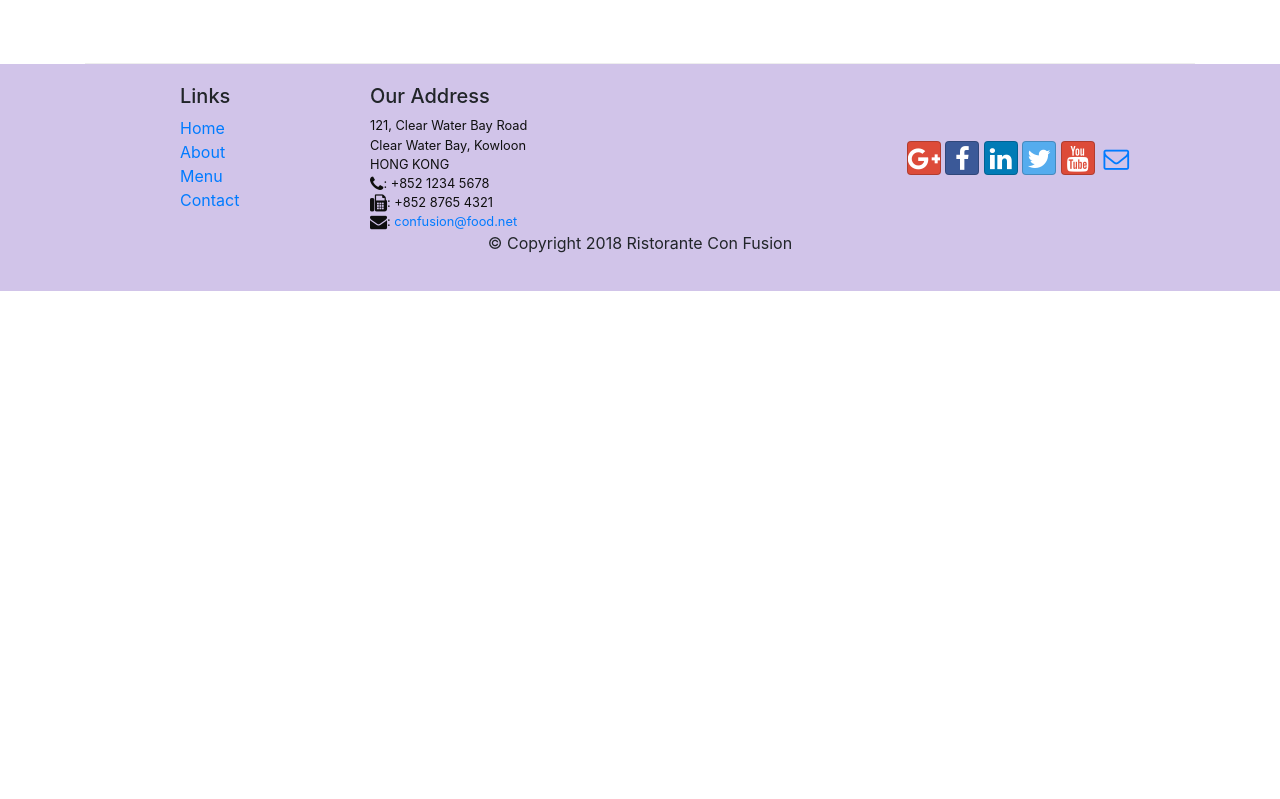
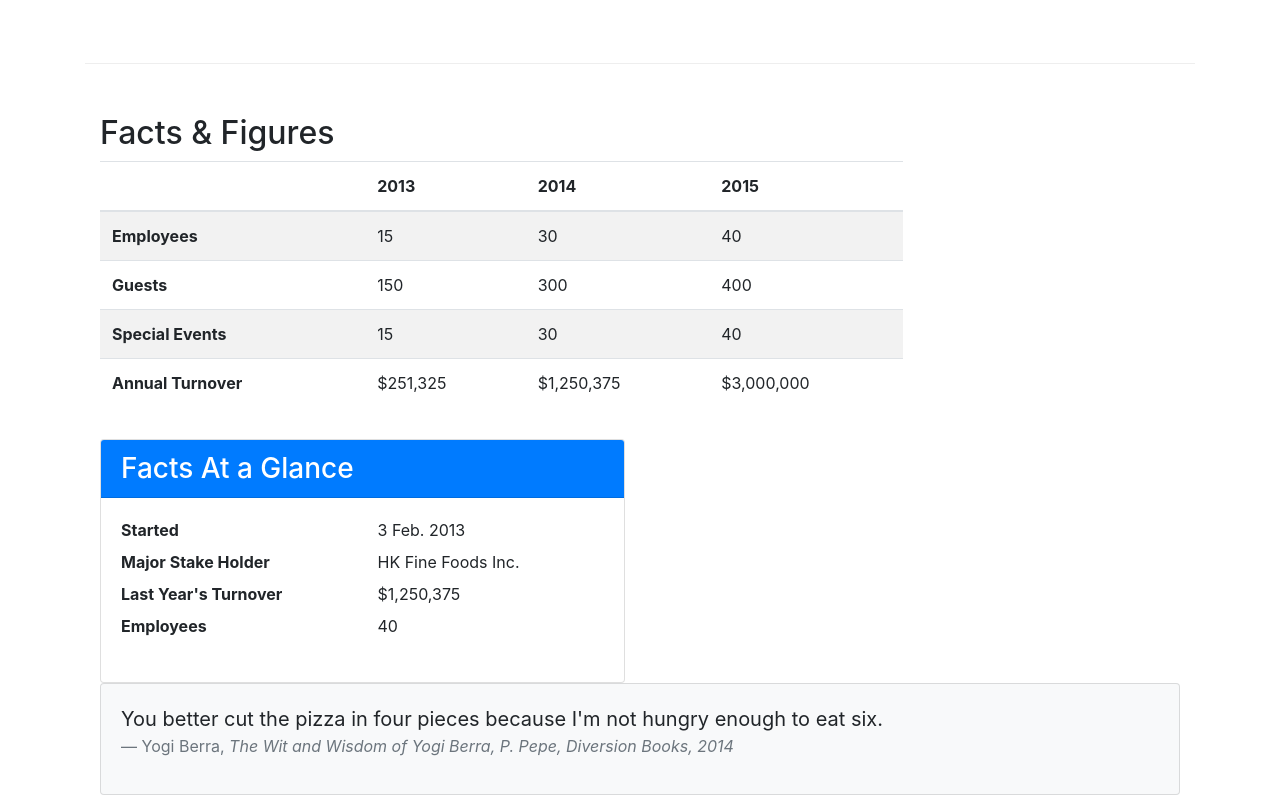
Before and after one commit to frankomackonelee/bootstrap4-coursera, a website: page aboutus.html in a window 1280 px wide. Shown: the part 1490-2289 px from the top of the page. Before the commit the page ends 1781 px from the top, so only its background shows below. Drawn offline with nearby package versions, Linux system fonts and the light colour scheme.

Commit message:
Tables and Cards

```diff
--- a/aboutus.html
+++ b/aboutus.html
@@ -78,6 +78,79 @@
             </div>
        </div>
 
+       <div class="row row-content">
+           <div class="col-12 col-sm-9">
+                <h2>Facts &amp; Figures</h2>
+                <div class="table table-responsive">
+                    <table class="table table-striped">
+                        <thead><tr>
+                            <th>&nbsp;</th>
+                            <th>2013</th>
+                            <th>2014</th>
+                            <th>2015</th>
+                        </tr></thead>
+                        <tbody>
+                            <tr>
+                                <th>Employees</th>
+                                <td>15</td>
+                                <td>30</td>
+                                <td>40</td>
+                            </tr>
+                            <tr>
+                                <th>Guests</th>
+                                <td>150</td>
+                                <td>300</td>
+                                <td>400</td>
+                            </tr>
+                            <tr>
+                                <th>Special Events</th>
+                                <td>15</td>
+                                <td>30</td>
+                                <td>40</td>
+                            </tr>
+                            <tr>
+                                <th>Annual Turnover</th>
+                                <td>$251,325</td>
+                                <td>$1,250,375</td>
+                                <td>$3,000,000</td>
+                            </tr>
+                        </tbody>
+                    </table>
+                </div>
+           </div>
+           <div class="col-12 col-sm-3"></div>
+
+           <div class="col-12 col-sm-6">
+                <div class="card">
+                    <h3 class="card-header bg-primary text-white">Facts At a Glance</h3>
+                    <div class="card-body">
+                        <dl class="row">
+                            <dt class="col-6">Started</dt>
+                            <dd class="col-6">3 Feb. 2013</dd>
+                            <dt class="col-6">Major Stake Holder</dt>
+                            <dd class="col-6">HK Fine Foods Inc.</dd>
+                            <dt class="col-6">Last Year's Turnover</dt>
+                            <dd class="col-6">$1,250,375</dd>
+                            <dt class="col-6">Employees</dt>
+                            <dd class="col-6">40</dd>
+                        </dl>
+                    </div>
+                </div>
+            </div>
+            <div class="col-12">
+                    <div class="card card-body bg-light">
+                        <blockquote class="blockquote">
+                            <p class="mb-0">You better cut the pizza in four pieces because
+                                I'm not hungry enough to eat six.</p>
+                            <footer class="blockquote-footer">Yogi Berra,
+                                <cite title="Source Title">The Wit and Wisdom of Yogi Berra,
+                                P. Pepe, Diversion Books, 2014</cite>
+                            </footer>
+                        </blockquote>
+                    </div>
+                </div>
+       </div>
+
     </div>
 
     <footer class="footer">
```
